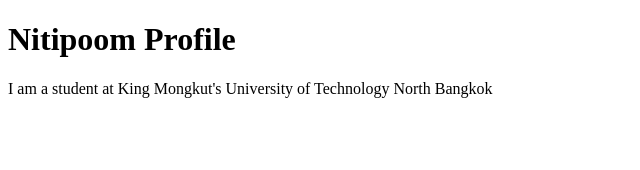
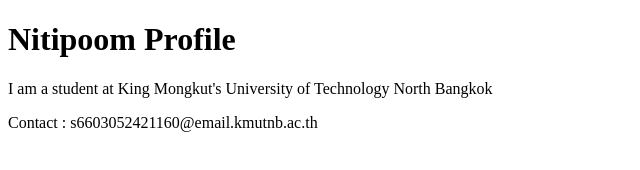
Before and after one commit to Nitipoom007/github-desktop-project_sec1_2_67, a plain HTML site: page index.html in a window 1280 px wide. Shown: the whole page, without its empty margins (0-640 px from the left). Drawn offline with Linux system fonts and the light colour scheme.

Commit message:
Add contact me

```diff
--- a/index.html
+++ b/index.html
@@ -9,5 +9,6 @@
     <h1>Nitipoom Profile</h1>
     <p>I am a student at King Mongkut's
         University of Technology North Bangkok</p>
+        <footer>Contact : s6603052421160@email.kmutnb.ac.th</footer>
 </body>
 </html>
```
